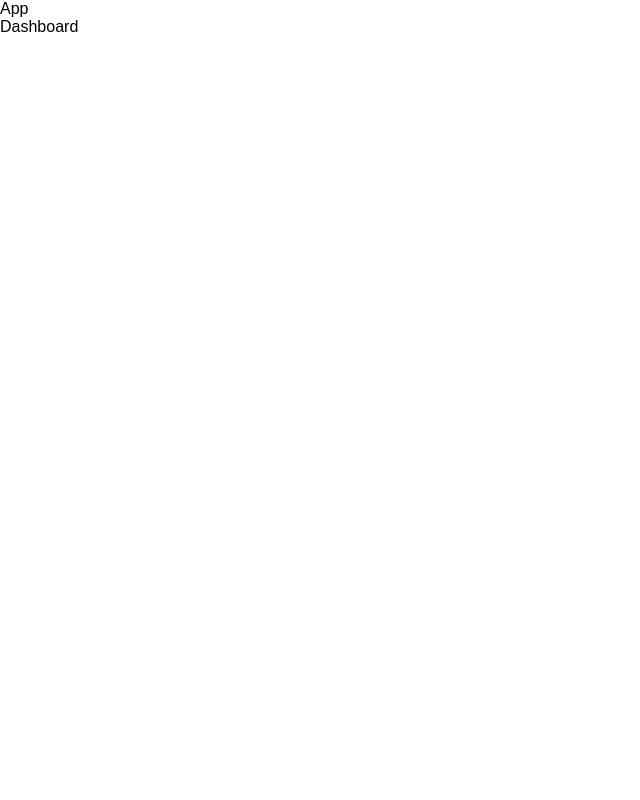
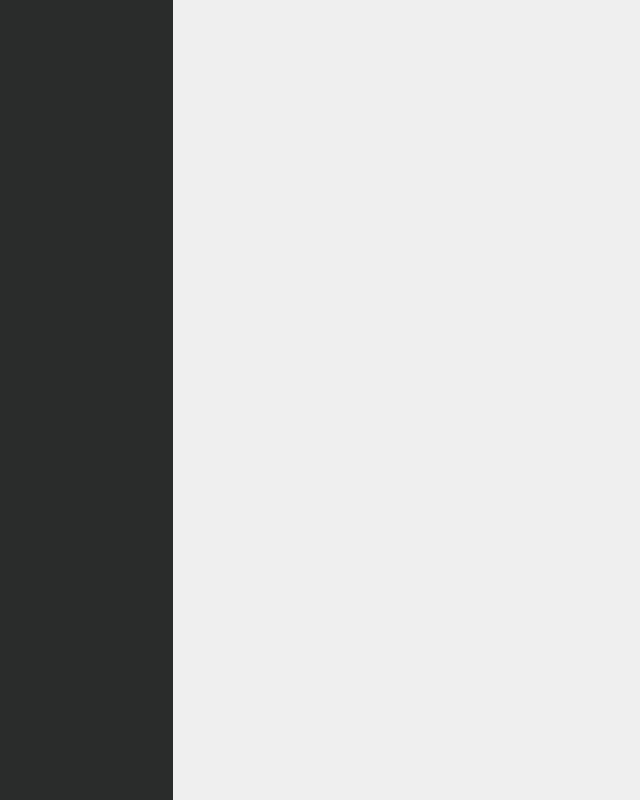
Before and after one commit to keshaldesai/adminui, a React (Create React App) app: page /dashboard in a window 1280 px wide. Shown: the top 800 px of the page, without its empty margins (0-640 px from the left). Built offline with nearby package versions, Linux system fonts and the light colour scheme.

Commit message:
basic styling

```diff
--- a/src/components/App.js
+++ b/src/components/App.js
@@ -1,13 +1,14 @@
 import React, { Component } from "react";
 import { BrowserRouter as Router, Route } from "react-router-dom";
 import Dashboard from "./Dashboard/Dashboard";
+import Sidebar from "./Sidebar/Sidebar";
 
 class App extends Component {
   render() {
     return (
       <Router>
         <div className="app">
-          App
+          <Sidebar />
           <Route path="/dashboard" component={Dashboard} />
         </div>
       </Router>
--- a/src/components/Dashboard/Dashboard.js
+++ b/src/components/Dashboard/Dashboard.js
@@ -2,7 +2,7 @@ import React, { Component } from "react";
 
 class Dashboard extends Component {
   render() {
-    return <div className="dashboard">Dashboard</div>;
+    return <div className="dashboard" />;
   }
 }
 
--- /dev/null
+++ b/src/components/Sidebar/Sidebar.js
@@ -0,0 +1,9 @@
+import React, { Component } from "react";
+
+class Sidebar extends Component {
+  render() {
+    return <div className="sidebar" />;
+  }
+}
+
+export default Sidebar;
--- /dev/null
+++ b/src/styles/Dashboard/_dashboard.scss
@@ -0,0 +1,5 @@
+.dashboard {
+  background-color: #efefef;
+  width: 100%;
+  height: 2000px;
+}
--- /dev/null
+++ b/src/styles/Sidebar/_sidebar.scss
@@ -0,0 +1,3 @@
+.sidebar {
+  width: 200px;
+}
--- a/src/styles/index.scss
+++ b/src/styles/index.scss
@@ -1,5 +1,20 @@
+@import './Sidebar/_sidebar.scss';
+@import './Dashboard/_dashboard.scss';
+
+$font: #5e6d70;
+$bg: #2a2c2b;
+$highlight: #1b1d1e;
+$accent: #ff530d;
+
 body {
   margin: 0;
   padding: 0;
   font-family: sans-serif;
+  color: $font;
+  background-color: $bg;
 }
+
+.app {
+  display: flex;
+  flex-flow: row nowrap;
+}
```
